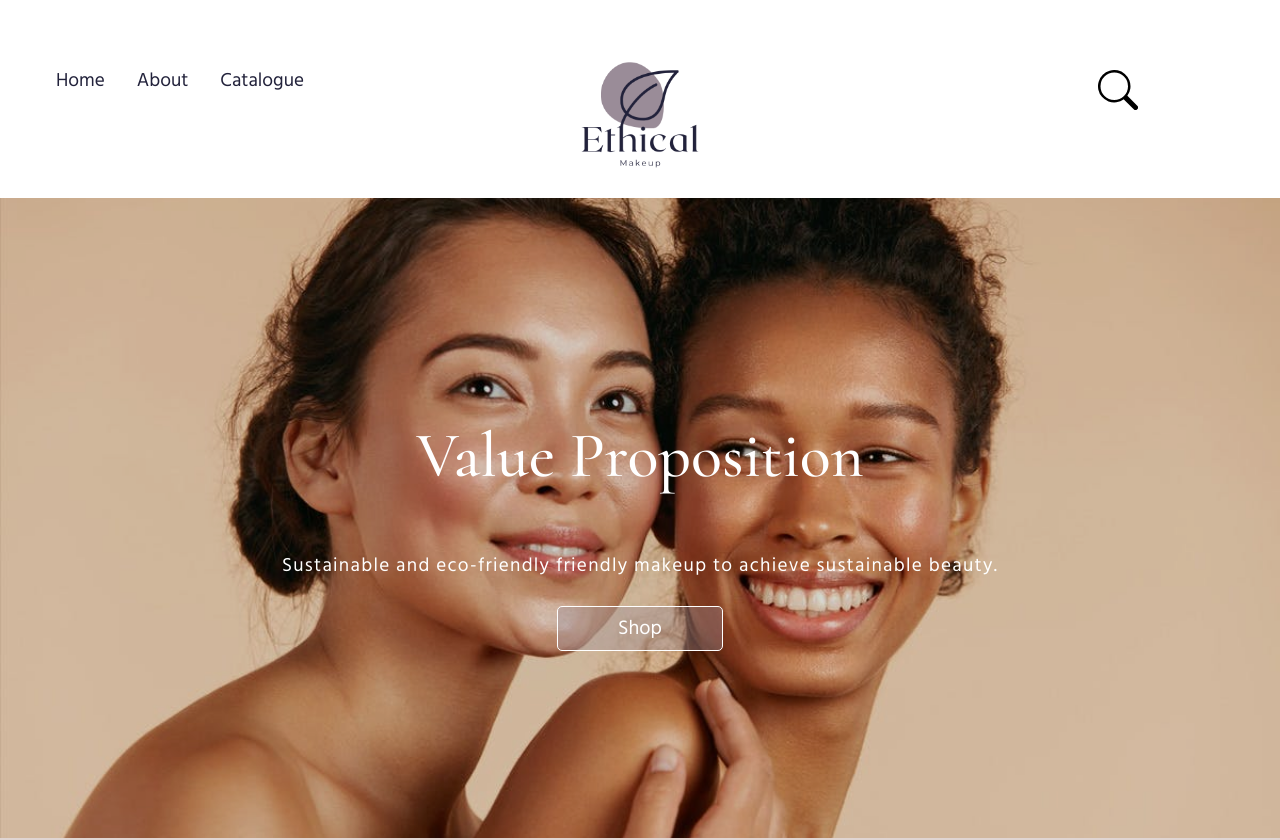
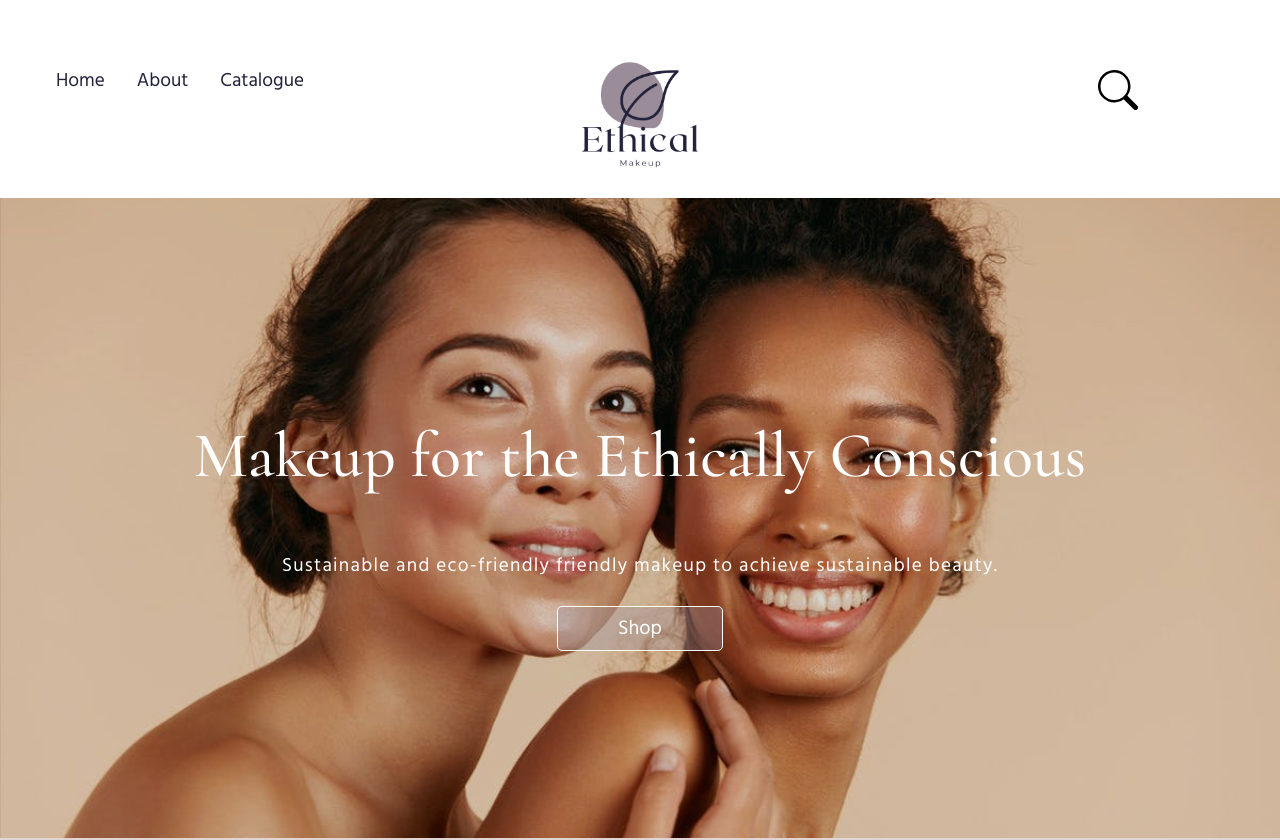
Before and after one commit to group-project-four/ethicalMakeup, a React (Create React App) app: page / in a window 1280 px wide. Shown: the top 840 px of the page. Built offline with nearby package versions, Linux system fonts and the light colour scheme; no server answers.

Commit message:
added an actual title h1 on the homepage - moved h2 outside of the ul in customerReview - deleted index.css and logo from public folder and deleted empty colours partial - added a ul in the pagination return and removed the nav - ensured everything worked properly and styling wasn't effected.

```diff
--- a/src/components/CustomerReview.js
+++ b/src/components/CustomerReview.js
@@ -8,7 +8,7 @@ const CustomerReview = (props) => {
     const [reviews, setReviews] = useState([])
     const [recommendation, setRecommendation] = useState('')
     const [input, setInput] = useState('')
-    const [rating, setRating] =  useState(0)
+    const [rating, setRating] = useState(0)
     const [checkbox, setCheckbox] = useState(false)
 
     /**
@@ -135,7 +135,7 @@ const CustomerReview = (props) => {
                         <p className="ratingLabel">Your rating:</p>
                         <div className="sliderContainer">
                             <input type="range" id="rating" className="ratingSlider" name="rating"
-                            min="0" max="5" step="1" defaultValue={rating} onChange={handleRatingChange}/>
+                                min="0" max="5" step="1" defaultValue={rating} onChange={handleRatingChange} />
                             <output className="output">{rating}</output>
                         </div>
                         <input type="submit" value="Post" className="submitButton" />
@@ -144,8 +144,12 @@ const CustomerReview = (props) => {
             </div>
             {
                 reviews.length > 0 ?
+                    <div>
+                        <div className='reviewsTitle'>
+                            <h2>Product Reviews:</h2>
+                        </div>
                         <ul className="reviewsSection">
-                        <h2>Product Reviews:</h2>
+
                             {
                                 reviews.map((review, index) => {
                                     return (
@@ -158,8 +162,10 @@ const CustomerReview = (props) => {
                                     )
                                 })
                             }
-                    </ul> :
+                        </ul>
+                    </div> :
                     null
+
             }
         </div>
     )
--- a/src/components/HomePage.js
+++ b/src/components/HomePage.js
@@ -34,7 +34,7 @@ const HomePage = () => {
             <div className="headerContainer">
                 <div className="ApiError">{errorAPI}</div>
                 <section className="header">
-                    <h1>Value Proposition</h1>
+                    <h1>Makeup for the Ethically Conscious</h1>
                     <p>Sustainable and eco-friendly friendly makeup to achieve sustainable beauty.</p>
                     <Link to="catalogue">
                      <button>Shop</button>
--- a/src/components/Pagination.js
+++ b/src/components/Pagination.js
@@ -1,15 +1,15 @@
 
-function Pagination({postsPerPage, totalPosts, paginate}) {
-    const pageNumbers =[]
+function Pagination({ postsPerPage, totalPosts, paginate }) {
+    const pageNumbers = []
 
     //a loop to number of pages which is total devided by posts per page, rounded by using math.ceil, and push i to the empty array
-    for(let i =1; i <= Math.ceil(totalPosts / postsPerPage); i++){
+    for (let i = 1; i <= Math.ceil(totalPosts / postsPerPage); i++) {
         pageNumbers.push(i)
     }
 
     //mapping through page numbers and use the function paginate to set the current page number
-    return(
-        <nav className="pageNumbers">
+    return (
+        <ul className="pageNumbers">
             {pageNumbers.map(number =>
                 <li key={number}>
                     <button onClick={() => paginate(number)} >
@@ -17,7 +17,7 @@ function Pagination({postsPerPage, totalPosts, paginate}) {
                     </button>
                 </li>
             )}
-        </nav>
+        </ul>
     )
 }
 
--- a/src/index.css
+++ /dev/null
@@ -1,13 +0,0 @@
-body {
-  margin: 0;
-  font-family: -apple-system, BlinkMacSystemFont, 'Segoe UI', 'Roboto', 'Oxygen',
-    'Ubuntu', 'Cantarell', 'Fira Sans', 'Droid Sans', 'Helvetica Neue',
-    sans-serif;
-  -webkit-font-smoothing: antialiased;
-  -moz-osx-font-smoothing: grayscale;
-}
-
-code {
-  font-family: source-code-pro, Menlo, Monaco, Consolas, 'Courier New',
-    monospace;
-}
--- a/src/index.js
+++ b/src/index.js
@@ -1,6 +1,5 @@
 import React from 'react';
 import ReactDOM from 'react-dom';
-import './index.css';
 import App from './App';
 import reportWebVitals from './reportWebVitals';
 
--- a/src/styling/_customerReviewStyles.scss
+++ b/src/styling/_customerReviewStyles.scss
@@ -147,7 +147,7 @@ output {
   }
 }
 
-.reviewsSection {
+.reviewsTitle {
   display: flex;
   flex-direction: column;
   align-items: center;
@@ -159,6 +159,12 @@ output {
     margin-bottom: 2%;
     margin-top: 10%;
   }
+}
+
+.reviewsSection {
+  display: flex;
+  flex-direction: column;
+  align-items: center;
   .singleReview {
     width: 80%;
     padding-bottom: 1%;
```
Also changed, not shown: public/logo512.png (deleted), src/styling/_colors.scss (deleted). Lines whose indentation alone changed are shown as unchanged.
